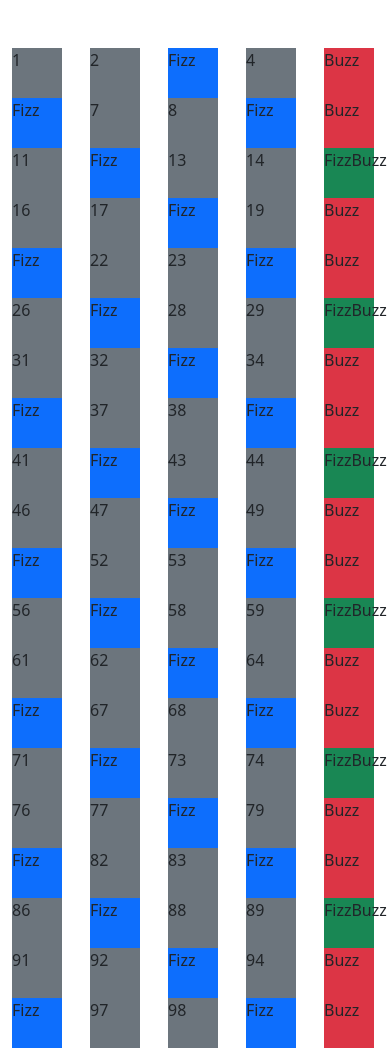
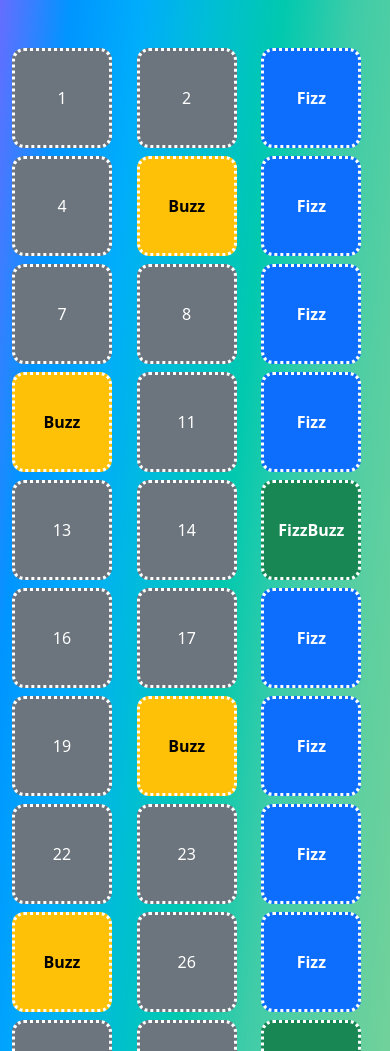
Before and after one commit to burillu/js-fizzbuzz, a plain HTML site: page index.html in a window 390 px wide. Shown: the top 1051 px of the page. Drawn offline with nearby package versions, Linux system fonts and the light colour scheme.

Commit message:
improve style and responsivness

```diff
--- a/css/style.css
+++ b/css/style.css
@@ -1,4 +1,17 @@
+body{
+    background-image: linear-gradient(to right bottom, #666dff, #0095ff, #00adfb, #00bed5, #00c9af, #3ecca8, #5acfa1, #70d19b, #78cfad, #87ccba, #9bc9c2, #b1c4c3);
+}
+
 .box{
-    height: 50px;
-    width: 50px;
+    height: 100px;
+    width: 100px;
+    display: flex;
+    justify-content: center;
+    align-items: center;
+    border-radius: 12px;
+    border: 3px dotted white;
 }
+.box:hover{
+    transform: scale(1.2);
+    box-shadow: 0 0 10px black;
+}
--- a/js/script.js
+++ b/js/script.js
@@ -9,7 +9,7 @@ const body = document.querySelector('body');
 const divContainer= document.createElement('div');
 divContainer.className= 'container mt-5';
 const divRow = document.createElement('div');
-divRow.className= 'row row-cols-10';
+divRow.className= 'row row-cols-9 g-2';
 divContainer.append(divRow);
 // const divCol = document.createElement('div');
 
@@ -20,24 +20,29 @@ divContainer.append(divRow);
 let text, bg;
 
 
+
 for (let i = 1; i <= 100; i++) {
+    let color = ' text-white'
     const divCol = document.createElement('div');
     const divCont = document.createElement('div');
     if(i % 3=== 0 && i % 5===0){
         bg= ' bg-success';
         text= 'FizzBuzz';
+        color += ' fw-bold';
     }else if ( i % 3 === 0){
         bg= ' bg-primary';
         text= 'Fizz';
+        color += ' fw-bold';
     }else if ( i % 5 === 0){
-        bg= ' bg-danger';
+        bg= ' bg-warning';
         text= 'Buzz';
+        color= ' text-black fw-bold';
     }else{
         bg= ' bg-secondary';
         text= i;
     }
     divCol.classList='col'
-    divCont.classList = 'box' + bg;
+    divCont.classList = 'box' + bg + color;
     divCont.innerText= text
     divCol.append(divCont);
 
```
